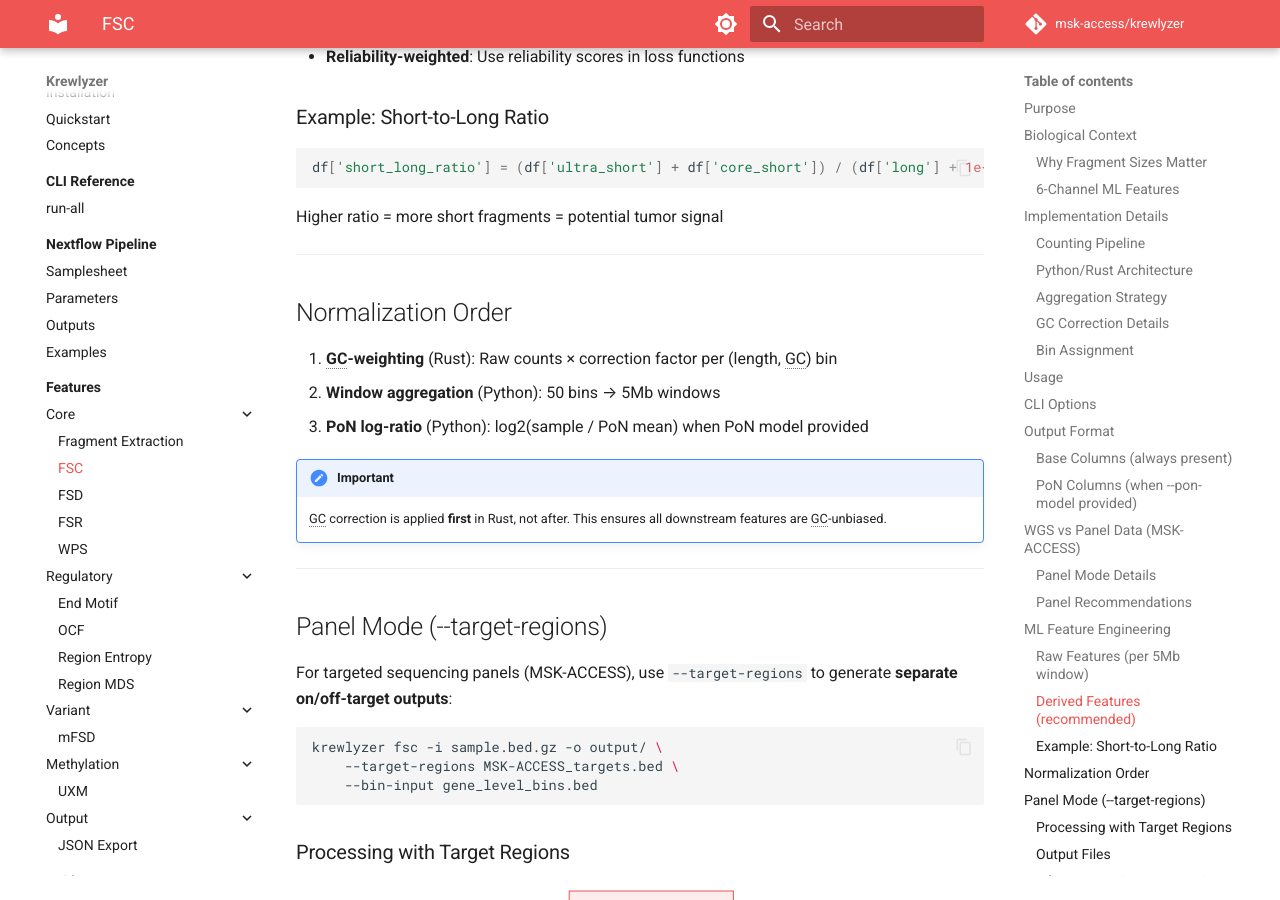
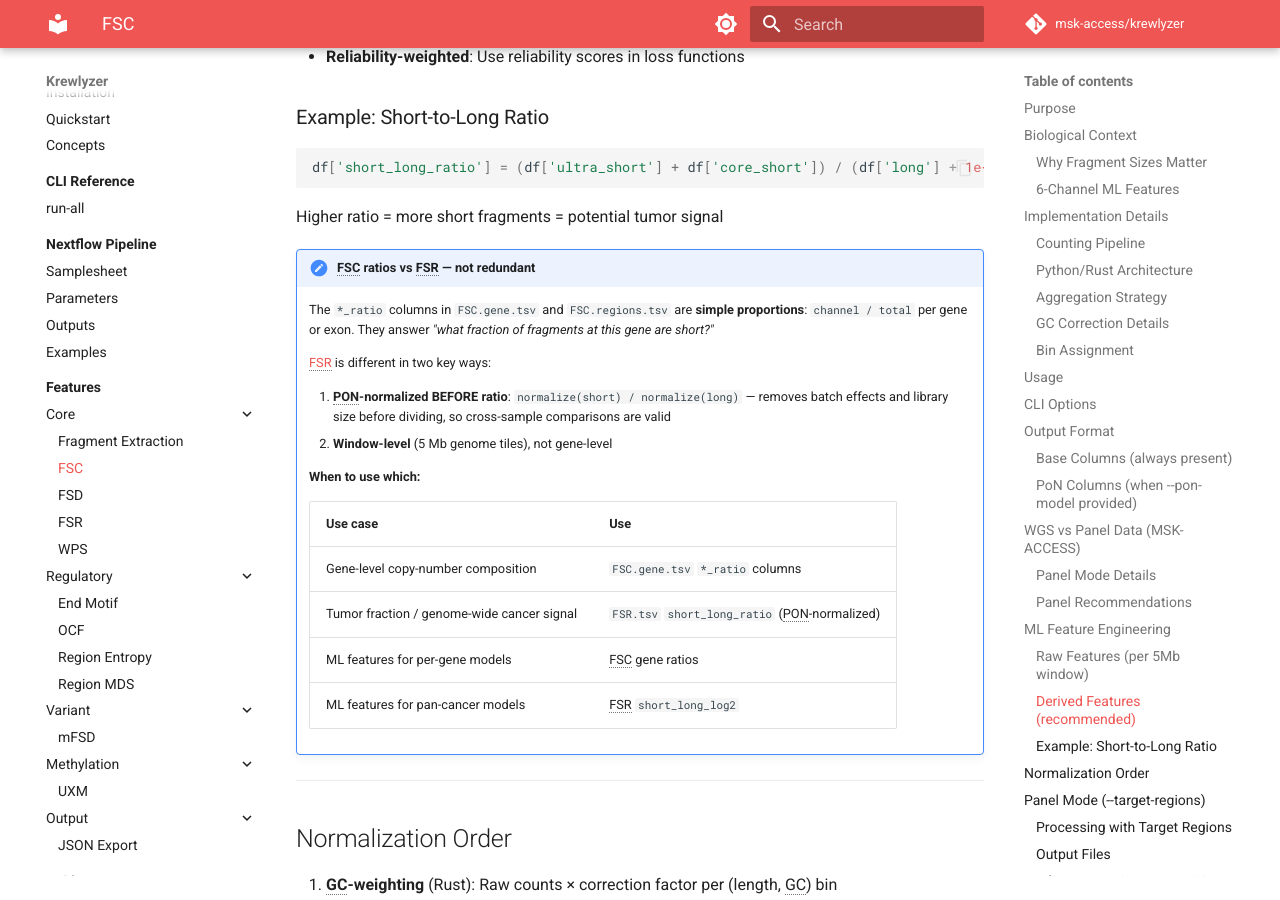
Before and after one commit to msk-access/krewlyzer, an MkDocs documentation site: the page built from docs/features/core/fsc.md, in a window 1280 px wide and 900 px high, scrolled down 8906 px. Built offline with MkDocs 1.6.1 and Material for MkDocs 9.7.7, drawn with Linux system fonts in a browser that asks for light colours; comment, search, counter and statistics services are not loaded; the version menu is left out.

Commit message:
docs(fsc): clarify FSC *_ratio vs FSR distinction
Add note explaining FSC gene/region ratios (simple channel/total proportions
per gene) vs FSR (PON-normalized before ratio, window-level). Prevents user
confusion over apparent overlap. Includes when-to-use decision table.

```diff
--- a/docs/features/core/fsc.md
+++ b/docs/features/core/fsc.md
@@ -280,6 +280,23 @@ df['short_long_ratio'] = (df['ultra_short'] + df['core_short']) / (df['long'] +
 
 Higher ratio = more short fragments = potential tumor signal
 
+!!! note "FSC ratios vs FSR — not redundant"
+    The `*_ratio` columns in `FSC.gene.tsv` and `FSC.regions.tsv` are **simple proportions**: `channel / total` per gene or exon. They answer *"what fraction of fragments at this gene are short?"*
+
+    [FSR](fsr.md) is different in two key ways:
+
+    1. **PON-normalized BEFORE ratio**: `normalize(short) / normalize(long)` — removes batch effects and library size before dividing, so cross-sample comparisons are valid
+    2. **Window-level** (5 Mb genome tiles), not gene-level
+
+    **When to use which:**
+
+    | Use case | Use |
+    |----------|-----|
+    | Gene-level copy-number composition | `FSC.gene.tsv` `*_ratio` columns |
+    | Tumor fraction / genome-wide cancer signal | `FSR.tsv` `short_long_ratio` (PON-normalized) |
+    | ML features for per-gene models | FSC gene ratios |
+    | ML features for pan-cancer models | FSR `short_long_log2` |
+
 ---
 
 ## Normalization Order
```
